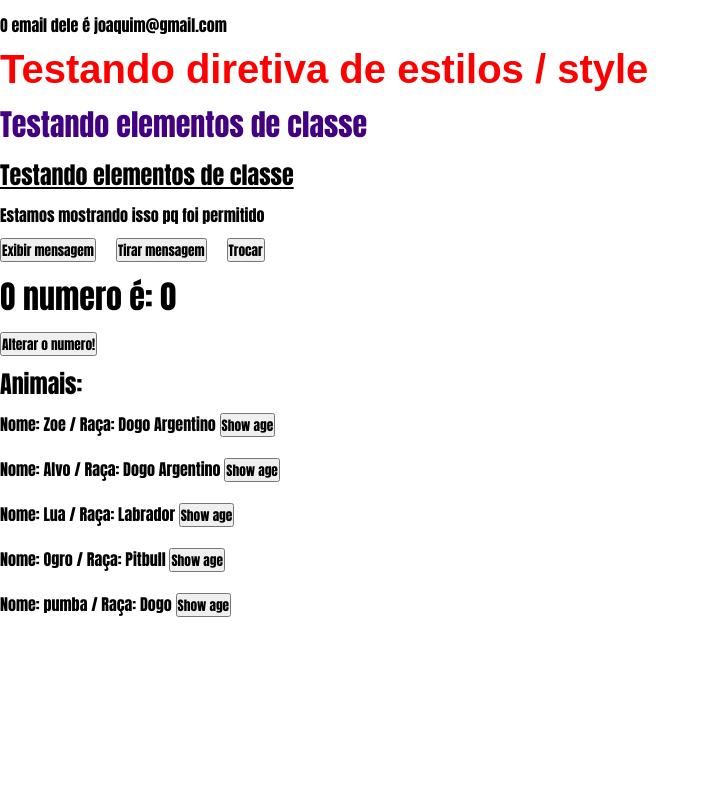
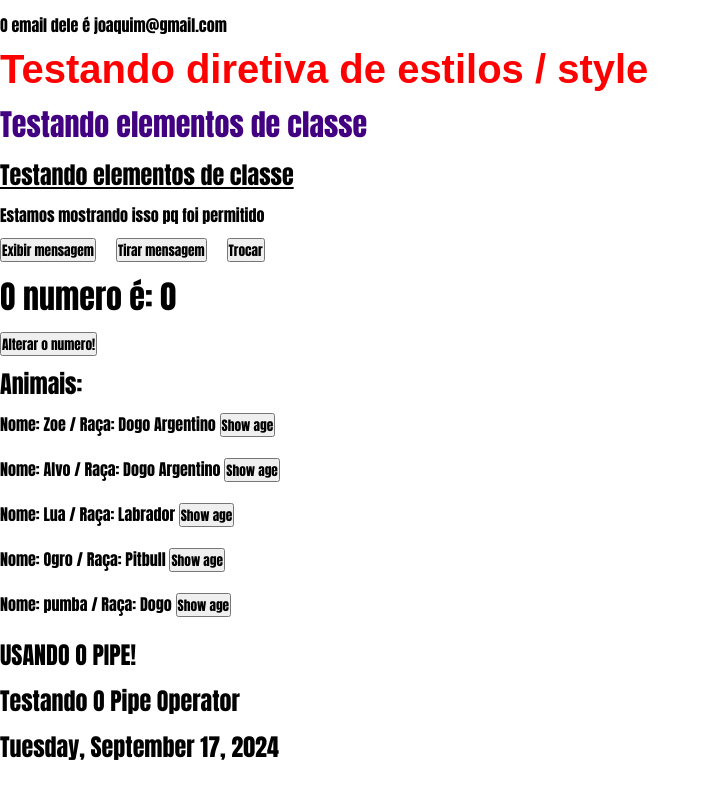
Before and after one commit to Raulpassos08/Estudo-Angular, an Angular app: page / in a window 1280 px wide. Shown: the part 308-1093 px from the top of the page, without its empty margins (0-710 px from the left). Before the commit the page ends 955 px from the top, so only its background shows below. Built offline with nearby package versions, Linux system fonts and the light colour scheme.

Commit message:
usando o pipe operators

```diff
--- a/src/app/app.component.html
+++ b/src/app/app.component.html
@@ -9,3 +9,4 @@
 <app-eventos></app-eventos>
 <app-emitter></app-emitter>
 <app-list-render></app-list-render>
+<app-pipes></app-pipes>
--- a/src/app/app.module.ts
+++ b/src/app/app.module.ts
@@ -11,6 +11,7 @@
 import { EmitterComponent } from './components/emitter/emitter.component';
 import { ChangeNumberComponent } from './components/change-number/change-number.component';
 import { ListRenderComponent } from './components/list-render/list-render.component';
+import { PipesComponent } from './components/pipes/pipes.component';
 
 @NgModule({
   declarations: [
@@ -22,7 +23,8 @@
     EventosComponent,
     EmitterComponent,
     ChangeNumberComponent,
-    ListRenderComponent
+    ListRenderComponent,
+    PipesComponent
   ],
   imports: [
     BrowserModule,
--- /dev/null
+++ b/src/app/components/pipes/pipes.component.html
@@ -0,0 +1,3 @@
+<h2>{{"Usando o pipe!" | uppercase}}</h2>
+<h2>{{sumePipe | titlecase}}</h2>
+<h2>{{dateToday | date: "fullDate"}}</h2>
--- /dev/null
+++ b/src/app/components/pipes/pipes.component.ts
@@ -0,0 +1,17 @@
+import { Component, OnInit } from '@angular/core';
+
+@Component({
+  selector: 'app-pipes',
+  templateUrl: './pipes.component.html',
+  styleUrls: ['./pipes.component.css']
+})
+export class PipesComponent implements OnInit{
+  sumePipe = 'testando o pipe operator'
+  dateToday = new Date()
+
+
+  constructor(){}
+
+  ngOnInit(): void {
+  }
+}
```
Also changed, not shown: src/app/components/pipes/pipes.component.css (added), 1 other file (tests, documents, lock files or other folders).
